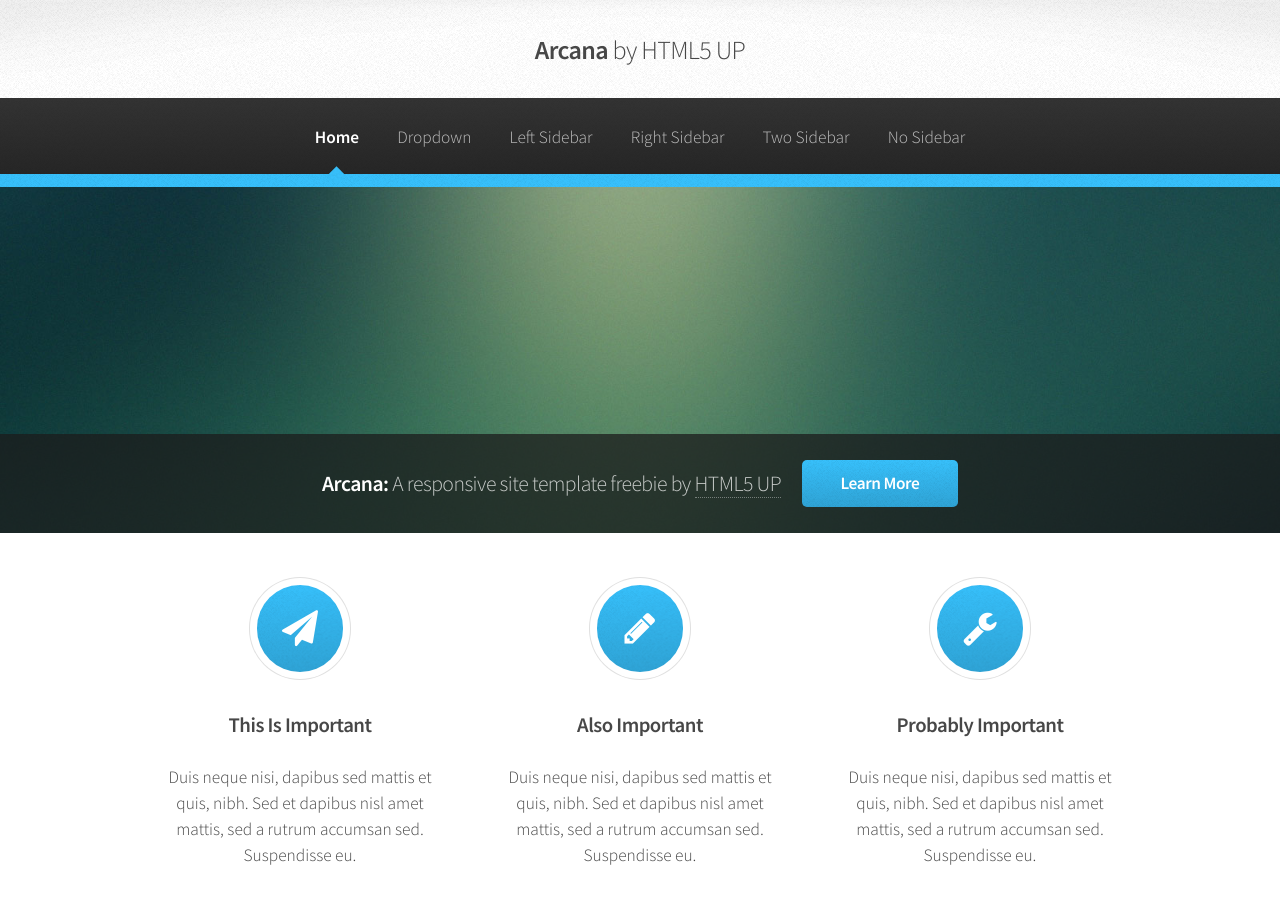
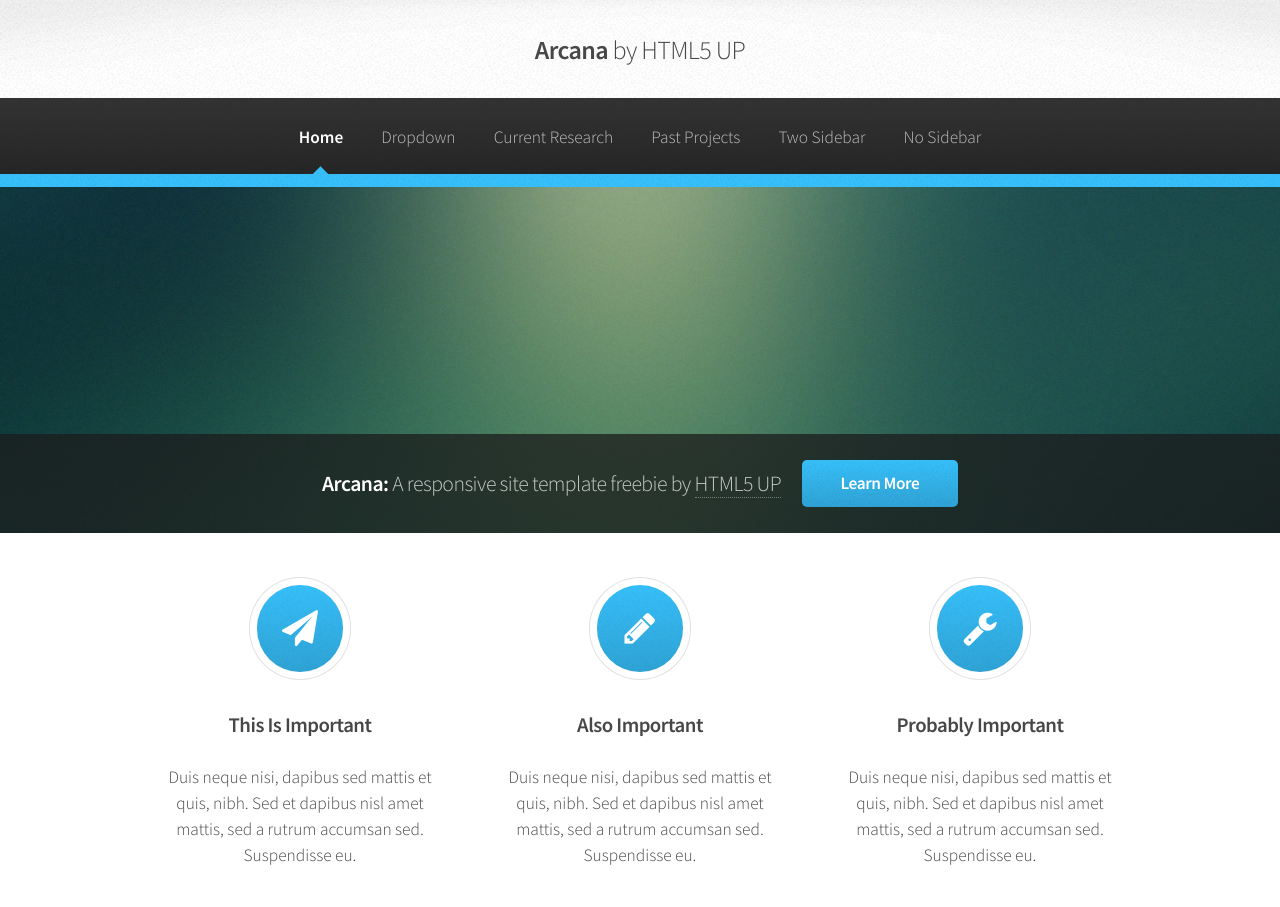
Before and after one commit to SabineNooten/SabineNooten.github.io, a plain HTML site: page index.html in a window 1280 px wide. Shown: the top 907 px of the page. Drawn offline with Linux system fonts and the light colour scheme.

Commit message:
add my name change subheading names

```diff
--- a/index.html
+++ b/index.html
@@ -6,7 +6,7 @@
 -->
 <html>
 	<head>
-		<title>Arcana by HTML5 UP</title>
+		<title>Sabine S Nooten</title>
 		<meta charset="utf-8" />
 		<meta name="viewport" content="width=device-width, initial-scale=1" />
 		<!--[if lte IE 8]><script src="assets/js/ie/html5shiv.js"></script><![endif]-->
@@ -46,8 +46,8 @@
 										<li><a href="#">Veroeros feugiat</a></li>
 									</ul>
 								</li>
-								<li><a href="left-sidebar.html">Left Sidebar</a></li>
-								<li><a href="right-sidebar.html">Right Sidebar</a></li>
+								<li><a href="left-sidebar.html">Current Research</a></li>
+								<li><a href="right-sidebar.html">Past Projects</a></li>
 								<li><a href="two-sidebar.html">Two Sidebar</a></li>
 								<li><a href="no-sidebar.html">No Sidebar</a></li>
 							</ul>
```
Also changed, not shown: 1 other file.
